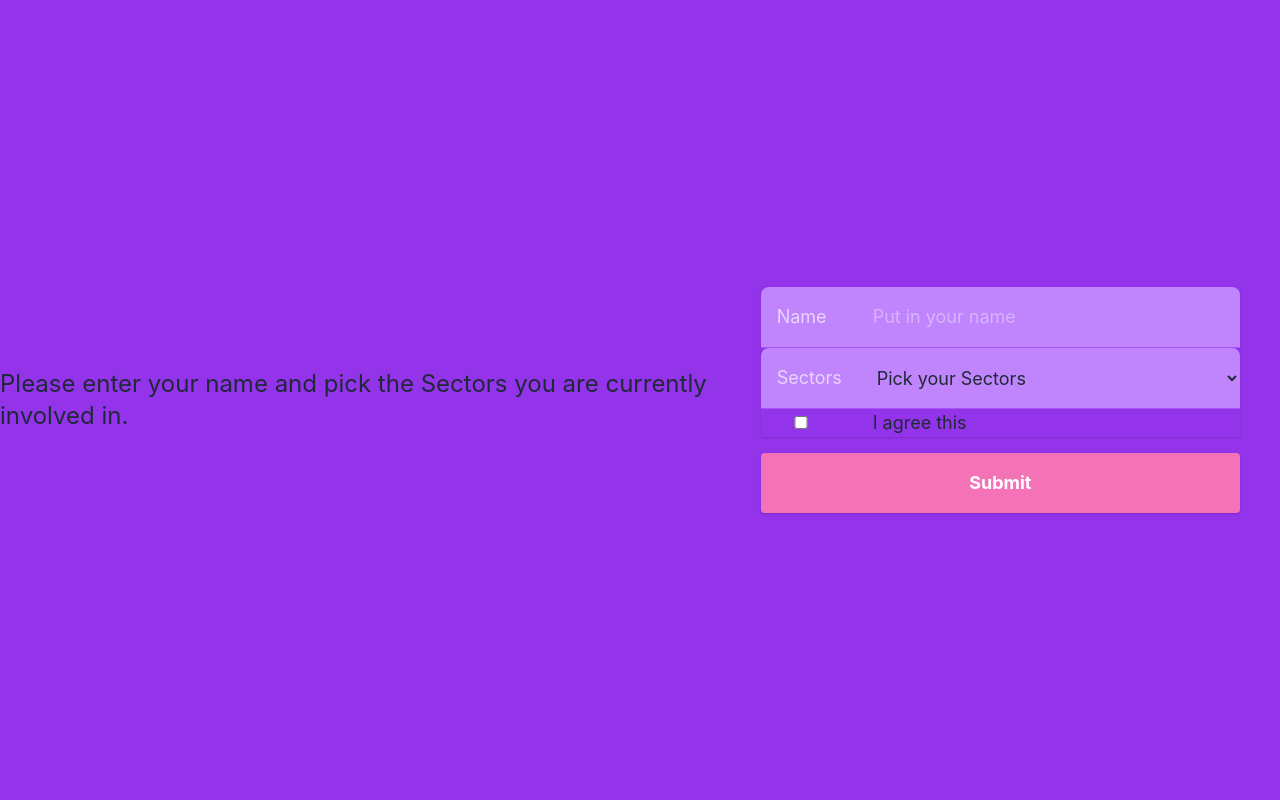
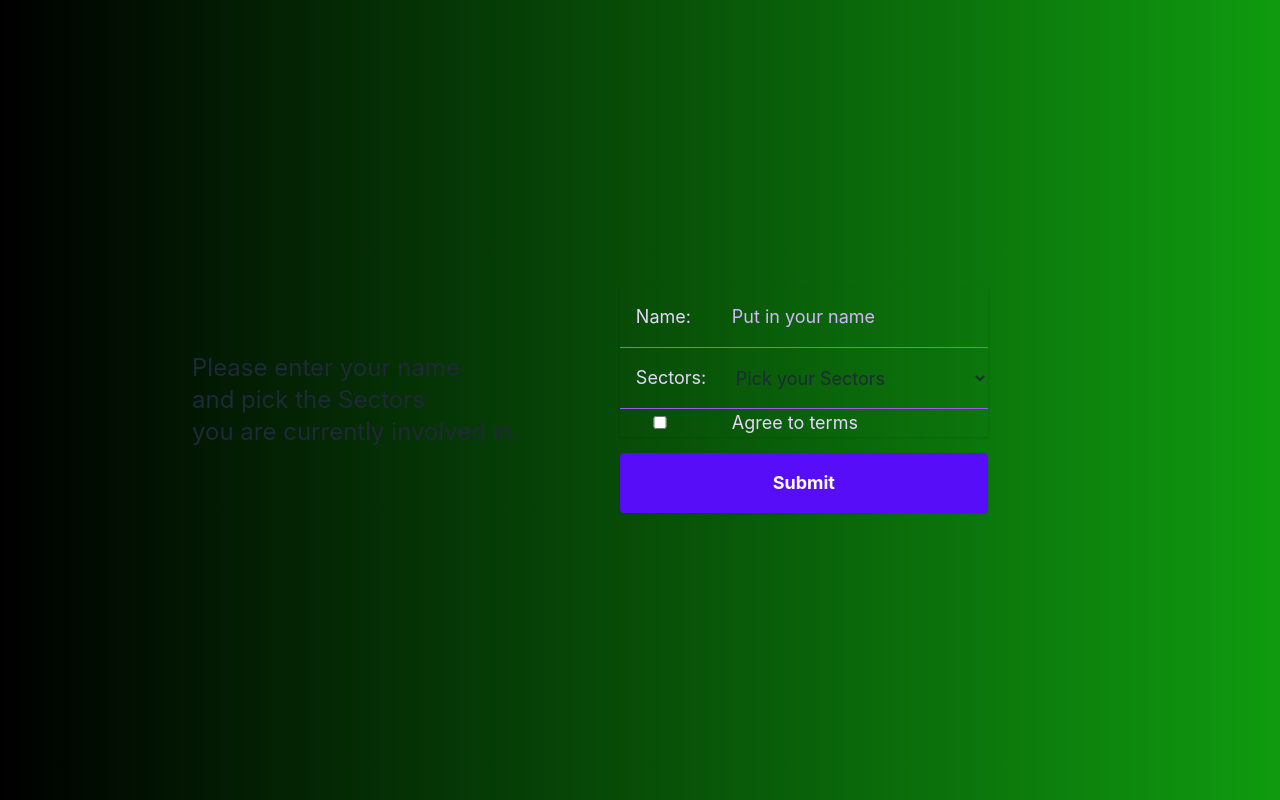
Before and after one commit to riadleon/jobtask-client, a React (Create React App) app: page / in a window 1280 px wide. Built offline with nearby package versions, Linux system fonts and the light colour scheme.

Commit message:
some touch up

```diff
--- a/src/App.js
+++ b/src/App.js
@@ -4,7 +4,7 @@ import router from './Router/Routes';
 
 function App() {
   return (
-    <div >
+    <div className='max-w-[1440px] mx-auto' >
       <RouterProvider router={router}></RouterProvider>
     </div>
   );
--- /dev/null
+++ b/src/pages/Form/FormSubmit.css
@@ -0,0 +1,8 @@
+.bg {
+    background: #000000;
+    /* fallback for old browsers */
+    background: -webkit-linear-gradient(to right, #000000, #0f9b0f);
+    /* Chrome 10-25, Safari 5.1-6 */
+    background: linear-gradient(to right, #000000, #0f9b0f);
+    /* W3C, IE 10+/ Edge, Firefox 16+, Chrome 26+, Opera 12+, Safari 7+ */
+}
--- a/src/pages/Form/FormSubmit.js
+++ b/src/pages/Form/FormSubmit.js
@@ -1,21 +1,23 @@
 import React from 'react';
 import bg from '../../assets/bg.png';
+import './FormSubmit.css'
 
 const FormSubmit = () => {
     return (
-        <div className="bg-purple-600 min-h-screen flex items-center text-lg" style={{ backgroundImage: `url{bg}` }}>
-            <h3 className='text-2xl'>Please enter your name and pick the Sectors you are currently involved in.</h3>
+        <div className="bg min-h-screen flex items-center text-lg p-48" >
+            <h3 className='text-2xl'>Please enter your name <br /> <span>and pick the Sectors <span><br />
+                you are currently involved in.</span> </span> </h3>
             <form action="" className="p-10 md:w-2/3 lg:w-1/2 mx-auto rounded">
                 <div className="shadow">
-                    <div className="flex items-center bg-purple-400 rounded-t-lg border-purple-500 border-b">
-                        <label for="name" className="w-20 text-right mr-8 p-4 text-purple-200">Name</label>
+                    <div className="flex items-center bg-transparent rounded-t-lg border-purple-500 border-b">
+                        <label for="name" className="w-20 text-right mr-8 p-4 text-purple-200">Name:</label>
                         <input type="text" name="name" id="name" placeholder="Put in your name" className="flex-1 p-4 pl-0 bg-transparent placeholder-purple-300  outline-none text-white overflow-ellipsis overflow-hidden" />
                     </div>
-                    <div className="flex items-center bg-purple-400 rounded-t-lg border-purple-500 border-b">
-                        <label for="name" className="w-20 text-right mr-8 p-4 text-purple-200">Sectors</label>
+                    <div className="flex items-center  rounded-t-lg border-purple-500 border-b">
+                        <label for="name" className="w-20 text-right mr-8 p-4 text-purple-200">Sectors:</label>
                         <select className="flex-1 p-4 pl-0 bg-transparent placeholder-purple-300  outline-none  overflow-ellipsis overflow-hidden">
                             <option disabled selected>Pick your Sectors</option>
-                            <option>Homer</option>
+                            <option className='text-black'>Homer</option>
                             <option>Marge</option>
                             <option>Bart</option>
                             <option>Lisa</option>
@@ -25,14 +27,14 @@ const FormSubmit = () => {
                     <div class="mb-4">
                         <label class="block">
                             <input className="w-20 text-right mr-8 p-4 text-purple-200" type="checkbox" />
-                            <span class="text-lg">
-                                I agree this
+                            <span class="text-lg text-purple-200">
+                                Agree to terms
                             </span>
                         </label>
                     </div>
 
                 </div>
-                <button className="bg-pink-400 block w-full rounded py-4 text-white font-bold shadow">Submit</button>
+                <button className=" btn-primary block w-full rounded py-4 text-white font-bold shadow">Submit</button>
 
             </form>
         </div>
```
